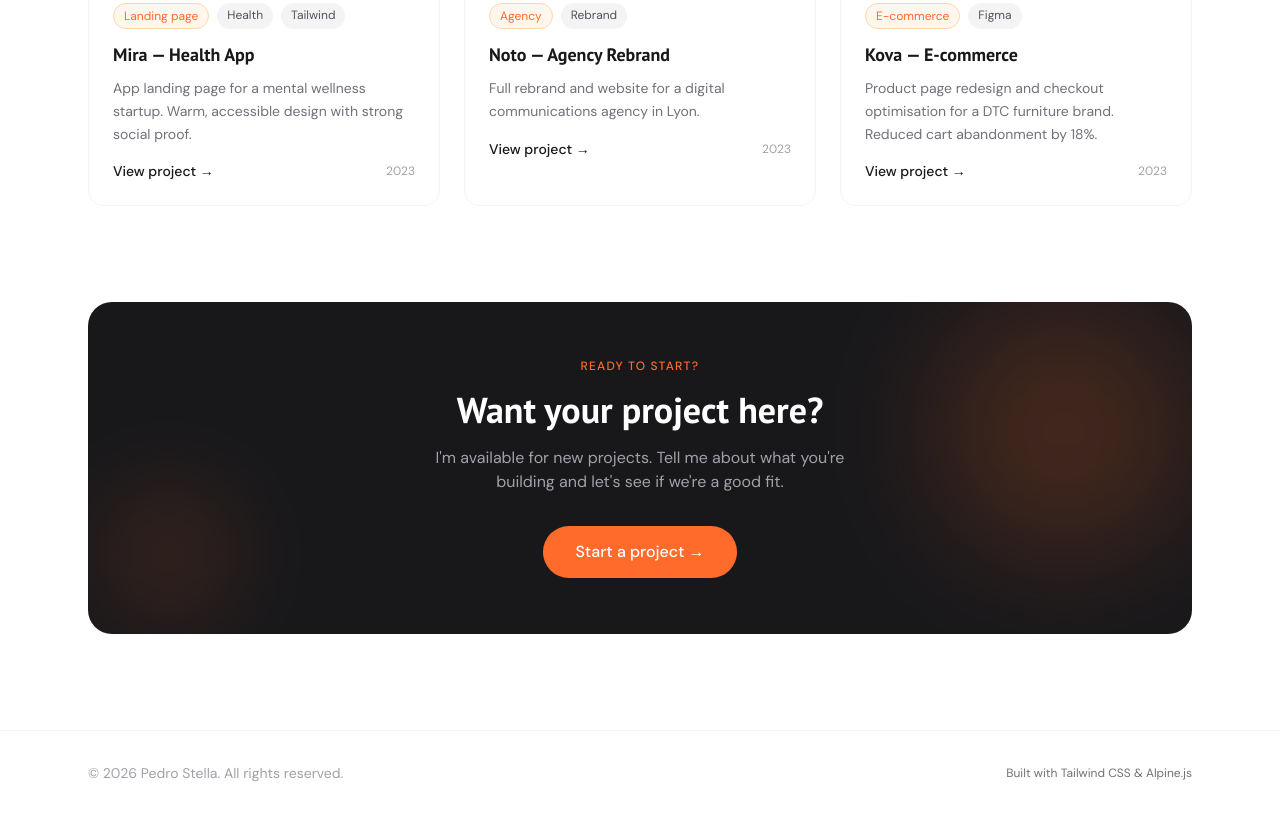
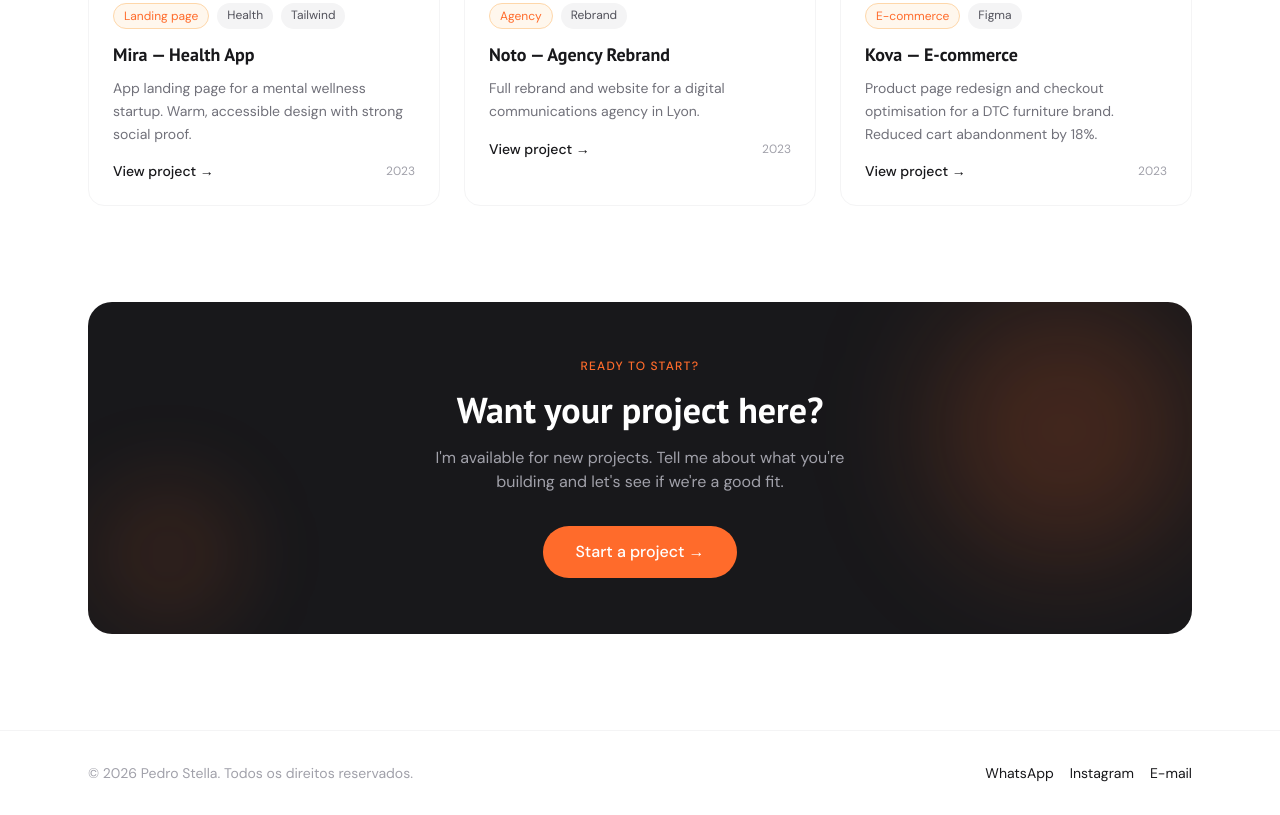
Before and after one commit to pedrostelladev/pedro-stella, a plain HTML site: page projects.html in a window 1280 px wide. Shown: the part 1571-2386 px from the top of the page. Drawn offline with nearby package versions, Linux system fonts and the light colour scheme.

Commit message:
Atualiza contatos do rodapé em projects.html

```diff
--- a/projects.html
+++ b/projects.html
@@ -154,8 +154,8 @@
 
   <footer class="border-t border-zinc-100 dark:border-zinc-900">
     <div class="max-w-6xl mx-auto px-6 py-8 flex flex-col sm:flex-row items-center justify-between gap-4">
-      <p class="text-sm text-zinc-400">&copy; <span id="year"></span> Pedro Stella. All rights reserved.</p>
-      <p class="text-xs text-zinc-500">Built with Tailwind CSS &amp; Alpine.js</p>
+      <p class="text-sm text-zinc-400">&copy; <span id="year"></span> Pedro Stella. Todos os direitos reservados.</p>
+      <nav aria-label="Contato no rodap&eacute;" class="flex flex-wrap justify-center gap-4 text-sm"><a class="hover:underline" href="https://wa.me/5511910711863">WhatsApp</a><a class="hover:underline" href="https://www.instagram.com/pedrostella.tech/">Instagram</a><a class="hover:underline" href="mailto:pedrostelladev@gmail.com">E-mail</a></nav>
     </div>
   </footer>
 
```
